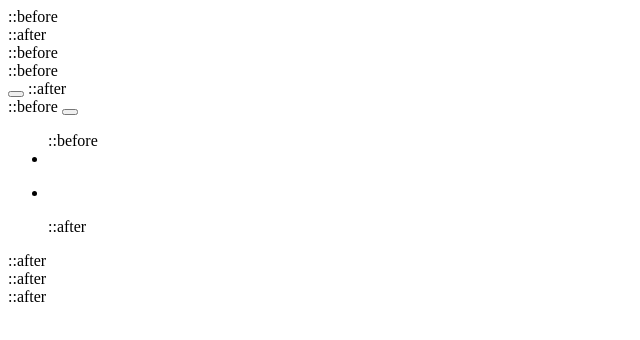
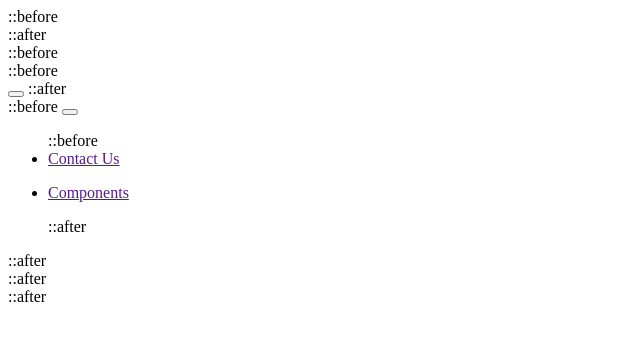
Before and after one commit to DevDownUnder/the-office, a plain HTML site: page index.html in a window 1280 px wide. Shown: the whole page, without its empty margins (0-640 px from the left). Drawn offline with Linux system fonts and the light colour scheme.

Commit message:
Navbar BEM complete

```diff
--- a/index.html
+++ b/index.html
@@ -22,6 +22,7 @@
         </div>
     </div>
     <!--NAVBAR-->
+    <!-- May need an empty header parent for below-->
     <nav class="navbar">
         ::before
         <div class="navbar__container">
@@ -38,7 +39,7 @@
                 ::after
             </div>
             <div class="navbar__collapsed">
-            <!-- this needs to be in here somehow <div class="navbar__collapsed.active"> -->
+                <!-- this needs to be in here somehow <div class="navbar__collapsed.active"> -->
                 ::before
                 <!--below might need aria-label="close" -->
                 <button type="button" class="navbar__collapsed__close">
@@ -47,11 +48,11 @@
                 <ul class="navbar__collapsed__open">
                     ::before
                     <li>
-                        <a href=""></a>
+                        <a href="">Contact Us</a>
                     </li>
                     <li>
                         <p>
-                            <a href=""></a>
+                            <a href="" class="collapsed__open__button">Components</a>
                         </p>
                     </li>
                     ::after
@@ -65,6 +66,7 @@
 
 
 
+
 </body>
 
 </html>
--- a/style.css
+++ b/style.css
@@ -38,7 +38,7 @@
 
 .navbar__collapsed__open{}
 
-
+.collapsed__open__button{}
 
 
 
```
